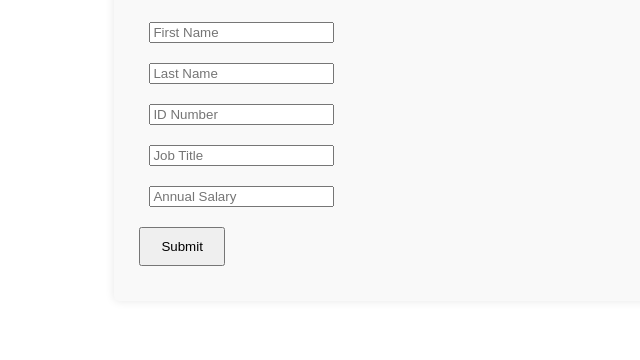
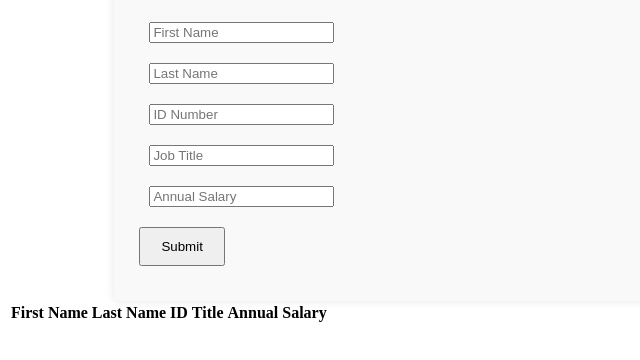
Before and after one commit to langstonmandela/weekend-js-salary-calculator, a plain HTML site: page index.html in a window 1280 px wide. Shown: the part 74-434 px from the top of the page, without its empty margins (0-640 px from the left). Drawn offline with Linux system fonts and the light colour scheme.

Commit message:
added table to html

```diff
--- a/index.html
+++ b/index.html
@@ -9,6 +9,8 @@
     <title>Weekend Bonus Calculator</title>
 </head>
 
+
+<body>
     <div class="container">
         <h1 class="header-h1">Salary Calculator</h1>
 
@@ -46,6 +48,22 @@
         </form>
     </div>
 
-<body></body>
+    <table>
+        <thead>
+            <tr>
+                <th>First Name</th>
+                <th>Last Name</th>
+                <th>ID</th>
+                <th>Title</th>
+                <th>Annual Salary</th>
+                <!-- space for the future delete buttons -->
+                <th></th>
+            </tr>
+        </thead>
+        <tbody>
+        </tbody>
+    </table>
+</body>
+
 
 </html>
```
Lines whose indentation alone changed are shown as unchanged.
